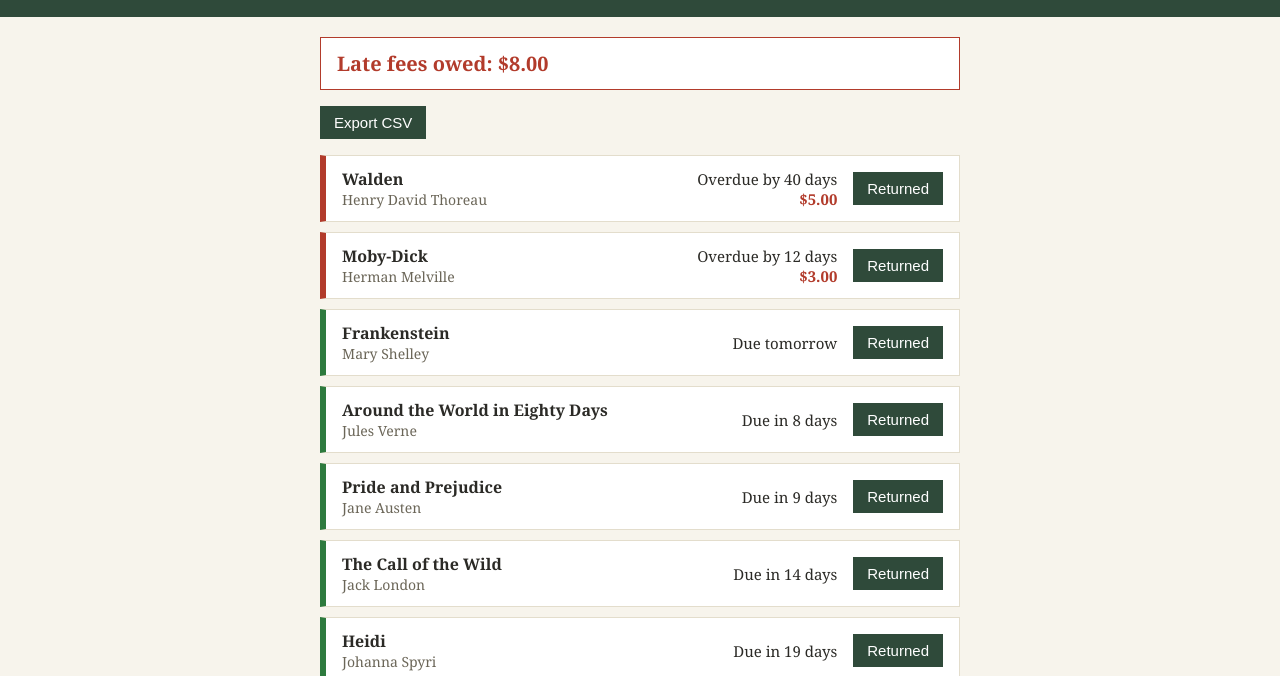
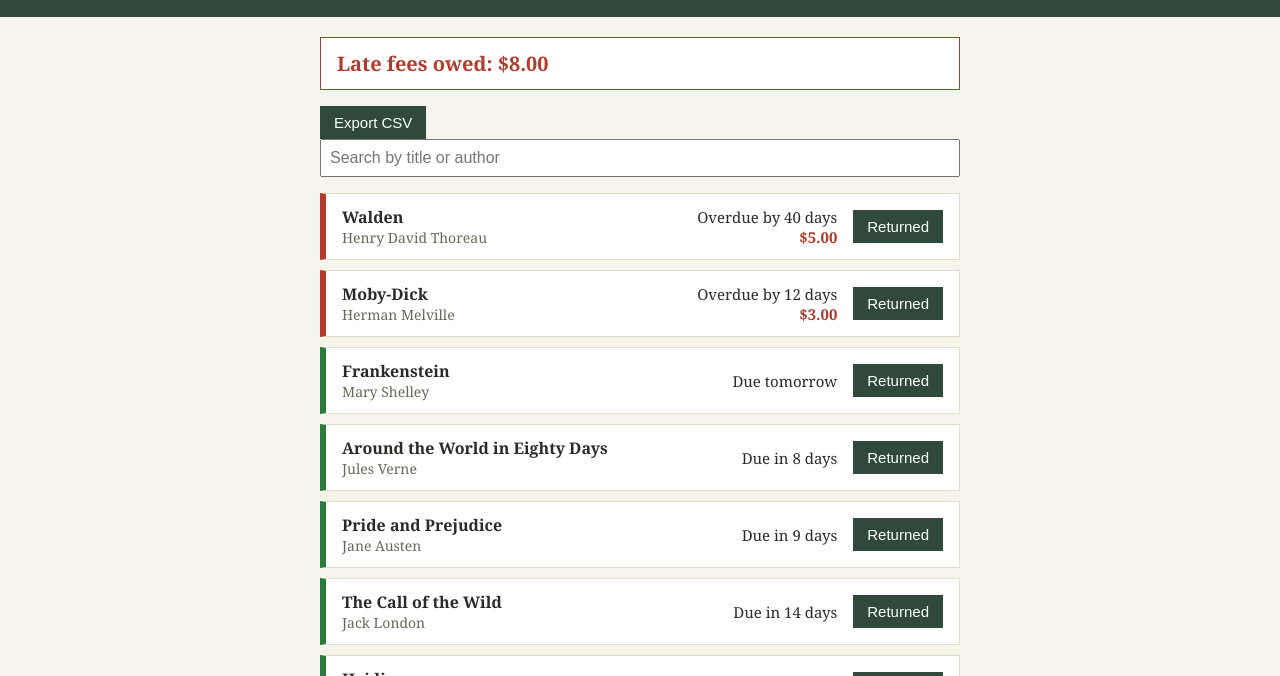
Before and after one commit to sverma24/codex-full-course, a website: page my-library-books/index.html in a window 1280 px wide. Shown: the part 113-789 px from the top of the page. Drawn offline with Linux system fonts and the light colour scheme.

Commit message:
Search box and overdue count, built in parallel worktrees and merged
Co-Authored-By: Claude Opus 5.5 <noreply@anthropic.com>

```diff
--- a/my-library-books/app.js
+++ b/my-library-books/app.js
@@ -72,6 +72,7 @@ function render() {
   const now = new Date();
   const saved = localStorage.getItem(STORAGE_KEY);
   const books = load(saved);
+  const query = document.getElementById('search').value.trim().toLocaleLowerCase();
   const storageIndices = new Map(books.map((book, index) => [book, index]));
   const list = document.getElementById('books');
   const overdueCount = books.filter((book) => isOverdue(book.due, now)).length;
@@ -80,7 +81,9 @@ function render() {
   list.onclick = (event) => returnBook(event.target, books, saved);
   let total = 0;
 
-  sortByDue(books).forEach((book) => {
+  sortByDue(books).filter((book) =>
+    String(book.title).toLocaleLowerCase().includes(query) || String(book.author).toLocaleLowerCase().includes(query)
+  ).forEach((book) => {
     const fee = lateFee(book.due, now);
     total += fee;
     const li = document.createElement('li');
@@ -118,6 +121,7 @@ function render() {
 }
 
 document.getElementById('export').addEventListener('click', exportBooks);
+document.getElementById('search').addEventListener('input', render);
 
 const addForm = document.getElementById('add');
 const addMessage = document.createElement('div');
--- a/my-library-books/index.html
+++ b/my-library-books/index.html
@@ -16,6 +16,7 @@
   <main>
     <p class="total">Late fees owed: <span id="total">$0.00</span></p>
     <button type="button" id="export">Export CSV</button>
+    <input id="search" type="search" placeholder="Search by title or author" aria-label="Search books by title or author">
     <ul id="books"></ul>
 
     <form id="add">
```
Also changed, not shown: my-library-books/app.test.js (+23 -0 lines).
